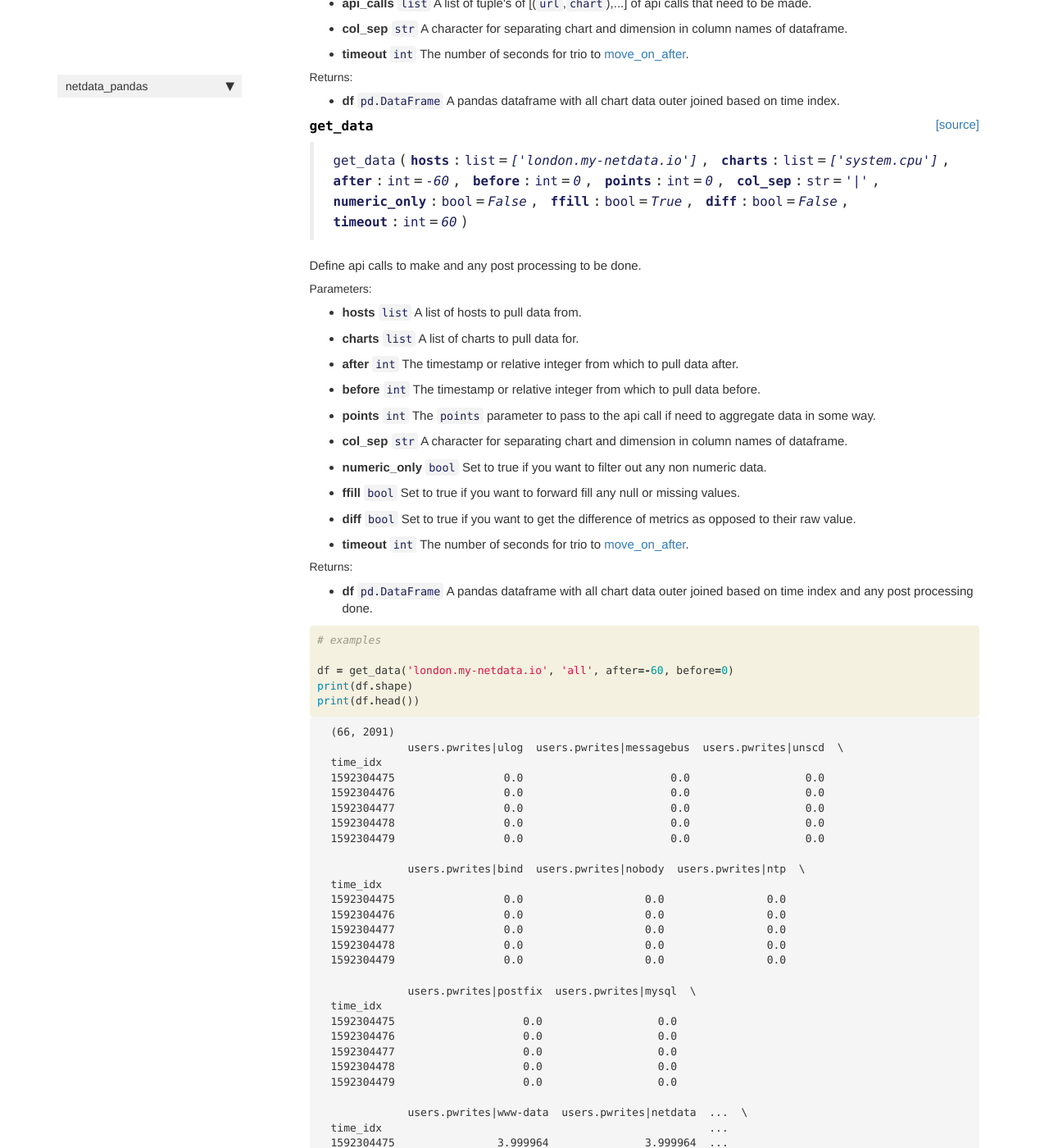
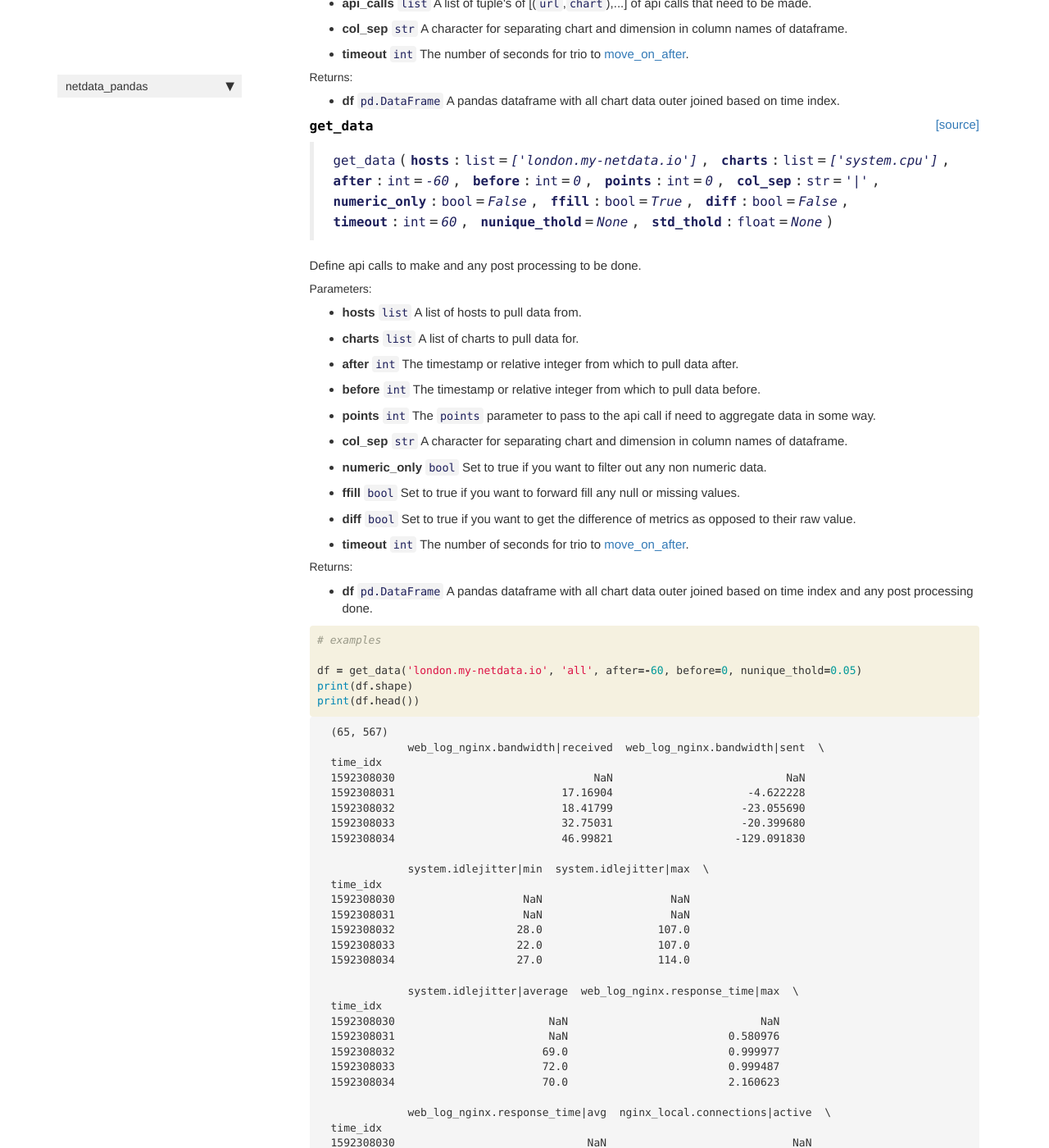
Before and after one commit to netdata/netdata-pandas, a Jekyll site: the page built from docs/data.html, in a window 1280 px wide and 1400 px high, scrolled down 1210 px. Shown: the whole window at 82% size. Built offline with Jekyll 4.4.1, drawn with Linux system fonts in a browser that asks for light colours; nearby versions of some CDN libraries; comment, search, counter and statistics services are not loaded; some of the changed text lies outside the part shown.

Commit message:
adding some data wrangling functions

```diff
--- a/docs/_data/sidebars/home_sidebar.yml
+++ b/docs/_data/sidebars/home_sidebar.yml
@@ -13,8 +13,8 @@
       title: data
       url: /data
     - output: web,pdf
-      title: utils
-      url: /utils
+      title: wrangle
+      url: /wrangle
     output: web
     title: netdata_pandas
   output: web
--- a/docs/data.html
+++ b/docs/data.html
@@ -45,7 +45,7 @@
 
 
 <div class="output_markdown rendered_html output_subarea ">
-<h4 id="get_chart_list" class="doc_header"><code>get_chart_list</code><a href="https://github.com/netdata/netdata-pandas/tree/master/netdata_pandas/data.py#L15" class="source_link" style="float:right">[source]</a></h4><blockquote><p><code>get_chart_list</code>(<strong><code>host</code></strong>:<code>str</code>=<em><code>'127.0.0.1:19999'</code></em>, <strong><code>starts_with</code></strong>:<code>str</code>=<em><code>None</code></em>)</p>
+<h4 id="get_chart_list" class="doc_header"><code>get_chart_list</code><a href="https://github.com/netdata/netdata-pandas/tree/master/netdata_pandas/data.py#L16" class="source_link" style="float:right">[source]</a></h4><blockquote><p><code>get_chart_list</code>(<strong><code>host</code></strong>:<code>str</code>=<em><code>'127.0.0.1:19999'</code></em>, <strong><code>starts_with</code></strong>:<code>str</code>=<em><code>None</code></em>)</p>
 </blockquote>
 <p>Get list of all available charts on a <code>host</code>.</p>
 <h5 id="Parameters:">Parameters:<a class="anchor-link" href="#Parameters:"> </a></h5><ul>
@@ -107,7 +107,7 @@
 
 
 <div class="output_markdown rendered_html output_subarea ">
-<h4 id="get_chart" class="doc_header"><code>get_chart</code><a href="https://github.com/netdata/netdata-pandas/tree/master/netdata_pandas/data.py#L38" class="source_link" style="float:right">[source]</a></h4><blockquote><p><code>get_chart</code>(<strong><code>api_call</code></strong>:<code>str</code>, <strong><code>data</code></strong>:<code>list</code>, <strong><code>col_sep</code></strong>:<code>str</code>=<em><code>'|'</code></em>)</p>
+<h4 id="get_chart" class="doc_header"><code>get_chart</code><a href="https://github.com/netdata/netdata-pandas/tree/master/netdata_pandas/data.py#L39" class="source_link" style="float:right">[source]</a></h4><blockquote><p><code>get_chart</code>(<strong><code>api_call</code></strong>:<code>str</code>, <strong><code>data</code></strong>:<code>list</code>, <strong><code>col_sep</code></strong>:<code>str</code>=<em><code>'|'</code></em>)</p>
 </blockquote>
 <p>Get data for an individual chart.</p>
 <h5 id="Parameters:">Parameters:<a class="anchor-link" href="#Parameters:"> </a></h5><ul>
@@ -144,7 +144,7 @@
 
 
 <div class="output_markdown rendered_html output_subarea ">
-<h4 id="get_charts" class="doc_header"><code>get_charts</code><a href="https://github.com/netdata/netdata-pandas/tree/master/netdata_pandas/data.py#L59" class="source_link" style="float:right">[source]</a></h4><blockquote><p><code>get_charts</code>(<strong><code>api_calls</code></strong>, <strong><code>col_sep</code></strong>=<em><code>'|'</code></em>, <strong><code>timeout</code></strong>:<code>int</code>=<em><code>60</code></em>)</p>
+<h4 id="get_charts" class="doc_header"><code>get_charts</code><a href="https://github.com/netdata/netdata-pandas/tree/master/netdata_pandas/data.py#L60" class="source_link" style="float:right">[source]</a></h4><blockquote><p><code>get_charts</code>(<strong><code>api_calls</code></strong>, <strong><code>col_sep</code></strong>=<em><code>'|'</code></em>, <strong><code>timeout</code></strong>:<code>int</code>=<em><code>60</code></em>)</p>
 </blockquote>
 <p>Create a nursey to make seperate async calls to get each chart.</p>
 <h5 id="Parameters:">Parameters:<a class="anchor-link" href="#Parameters:"> </a></h5><ul>
@@ -184,7 +184,7 @@
 
 
 <div class="output_markdown rendered_html output_subarea ">
-<h4 id="get_data" class="doc_header"><code>get_data</code><a href="https://github.com/netdata/netdata-pandas/tree/master/netdata_pandas/data.py#L83" class="source_link" style="float:right">[source]</a></h4><blockquote><p><code>get_data</code>(<strong><code>hosts</code></strong>:<code>list</code>=<em><code>['london.my-netdata.io']</code></em>, <strong><code>charts</code></strong>:<code>list</code>=<em><code>['system.cpu']</code></em>, <strong><code>after</code></strong>:<code>int</code>=<em><code>-60</code></em>, <strong><code>before</code></strong>:<code>int</code>=<em><code>0</code></em>, <strong><code>points</code></strong>:<code>int</code>=<em><code>0</code></em>, <strong><code>col_sep</code></strong>:<code>str</code>=<em><code>'|'</code></em>, <strong><code>numeric_only</code></strong>:<code>bool</code>=<em><code>False</code></em>, <strong><code>ffill</code></strong>:<code>bool</code>=<em><code>True</code></em>, <strong><code>diff</code></strong>:<code>bool</code>=<em><code>False</code></em>, <strong><code>timeout</code></strong>:<code>int</code>=<em><code>60</code></em>)</p>
+<h4 id="get_data" class="doc_header"><code>get_data</code><a href="https://github.com/netdata/netdata-pandas/tree/master/netdata_pandas/data.py#L84" class="source_link" style="float:right">[source]</a></h4><blockquote><p><code>get_data</code>(<strong><code>hosts</code></strong>:<code>list</code>=<em><code>['london.my-netdata.io']</code></em>, <strong><code>charts</code></strong>:<code>list</code>=<em><code>['system.cpu']</code></em>, <strong><code>after</code></strong>:<code>int</code>=<em><code>-60</code></em>, <strong><code>before</code></strong>:<code>int</code>=<em><code>0</code></em>, <strong><code>points</code></strong>:<code>int</code>=<em><code>0</code></em>, <strong><code>col_sep</code></strong>:<code>str</code>=<em><code>'|'</code></em>, <strong><code>numeric_only</code></strong>:<code>bool</code>=<em><code>False</code></em>, <strong><code>ffill</code></strong>:<code>bool</code>=<em><code>True</code></em>, <strong><code>diff</code></strong>:<code>bool</code>=<em><code>False</code></em>, <strong><code>timeout</code></strong>:<code>int</code>=<em><code>60</code></em>, <strong><code>nunique_thold</code></strong>=<em><code>None</code></em>, <strong><code>std_thold</code></strong>:<code>float</code>=<em><code>None</code></em>)</p>
 </blockquote>
 <p>Define api calls to make and any post processing to be done.</p>
 <h5 id="Parameters:">Parameters:<a class="anchor-link" href="#Parameters:"> </a></h5><ul>
@@ -222,7 +222,7 @@
     <div class="input_area">
 <div class=" highlight hl-ipython3"><pre><span></span><span class="c1"># examples</span>
 
-<span class="n">df</span> <span class="o">=</span> <span class="n">get_data</span><span class="p">(</span><span class="s1">&#39;london.my-netdata.io&#39;</span><span class="p">,</span> <span class="s1">&#39;all&#39;</span><span class="p">,</span> <span class="n">after</span><span class="o">=-</span><span class="mi">60</span><span class="p">,</span> <span class="n">before</span><span class="o">=</span><span class="mi">0</span><span class="p">)</span>
+<span class="n">df</span> <span class="o">=</span> <span class="n">get_data</span><span class="p">(</span><span class="s1">&#39;london.my-netdata.io&#39;</span><span class="p">,</span> <span class="s1">&#39;all&#39;</span><span class="p">,</span> <span class="n">after</span><span class="o">=-</span><span class="mi">60</span><span class="p">,</span> <span class="n">before</span><span class="o">=</span><span class="mi">0</span><span class="p">,</span> <span class="n">nunique_thold</span><span class="o">=</span><span class="mf">0.05</span><span class="p">)</span>
 <span class="nb">print</span><span class="p">(</span><span class="n">df</span><span class="o">.</span><span class="n">shape</span><span class="p">)</span>
 <span class="nb">print</span><span class="p">(</span><span class="n">df</span><span class="o">.</span><span class="n">head</span><span class="p">())</span>
 </pre></div>
@@ -237,96 +237,80 @@
 <div class="output_area">
 
 <div class="output_subarea output_stream output_stdout output_text">
-<pre>(66, 2091)
-            users.pwrites|ulog  users.pwrites|messagebus  users.pwrites|unscd  \
+<pre>(65, 567)
+            web_log_nginx.bandwidth|received  web_log_nginx.bandwidth|sent  \
 time_idx
-1592304475                 0.0                       0.0                  0.0
-1592304476                 0.0                       0.0                  0.0
-1592304477                 0.0                       0.0                  0.0
-1592304478                 0.0                       0.0                  0.0
-1592304479                 0.0                       0.0                  0.0
+1592308030                               NaN                           NaN
+1592308031                          17.16904                     -4.622228
+1592308032                          18.41799                    -23.055690
+1592308033                          32.75031                    -20.399680
+1592308034                          46.99821                   -129.091830
 
-            users.pwrites|bind  users.pwrites|nobody  users.pwrites|ntp  \
+            system.idlejitter|min  system.idlejitter|max  \
 time_idx
-1592304475                 0.0                   0.0                0.0
-1592304476                 0.0                   0.0                0.0
-1592304477                 0.0                   0.0                0.0
-1592304478                 0.0                   0.0                0.0
-1592304479                 0.0                   0.0                0.0
+1592308030                    NaN                    NaN
+1592308031                    NaN                    NaN
+1592308032                   28.0                  107.0
+1592308033                   22.0                  107.0
+1592308034                   27.0                  114.0
 
-            users.pwrites|postfix  users.pwrites|mysql  \
+            system.idlejitter|average  web_log_nginx.response_time|max  \
 time_idx
-1592304475                    0.0                  0.0
-1592304476                    0.0                  0.0
-1592304477                    0.0                  0.0
-1592304478                    0.0                  0.0
-1592304479                    0.0                  0.0
+1592308030                        NaN                              NaN
+1592308031                        NaN                         0.580976
+1592308032                       69.0                         0.999977
+1592308033                       72.0                         0.999487
+1592308034                       70.0                         2.160623
 
-            users.pwrites|www-data  users.pwrites|netdata  ...  \
-time_idx                                                   ...
-1592304475                3.999964               3.999964  ...
-1592304476                0.000000               3.999968  ...
-1592304477                3.999964               3.999964  ...
-1592304478                3.999964               3.999964  ...
-1592304479                0.000000               3.984028  ...
+            web_log_nginx.response_time|avg  nginx_local.connections|active  \
+time_idx
+1592308030                              NaN                             NaN
+1592308031                         0.387511                           167.0
+1592308032                         0.569965                           167.0
+1592308033                         0.338381                           169.0
+1592308034                         1.036218                           167.0
 
-            mysql_local.connections|aborted mysql_local.qcache_ops|hits  \
+            nginx_local.connection_status|idle  nginx_local.requests|requests  \
 time_idx
-1592304475                              NaN                         NaN
-1592304476                              NaN                         NaN
-1592304477                              NaN                         NaN
-1592304478                              NaN                         NaN
-1592304479                              NaN                         NaN
+1592308030                                 NaN                            NaN
+1592308031                               166.0                       3.319424
+1592308032                               166.0                       3.839579
+1592308033                               168.0                       5.899705
+1592308034                               166.0                       8.580716
 
-           mysql_local.qcache_ops|lowmem prunes  \
+            ...  groups.uptime|messagebus  groups.uptime|unscd  \
+time_idx    ...
+1592308030  ...                       NaN                  NaN
+1592308031  ...                       NaN                  NaN
+1592308032  ...                       NaN                  NaN
+1592308033  ...                       NaN                  NaN
+1592308034  ...                       NaN                  NaN
+
+            groups.uptime|bind  groups.uptime|nogroup  groups.uptime|ntp  \
 time_idx
-1592304475                                  NaN
-1592304476                                  NaN
-1592304477                                  NaN
-1592304478                                  NaN
-1592304479                                  NaN
+1592308030                 NaN                    NaN                NaN
+1592308031                 NaN                    NaN                NaN
+1592308032                 NaN                    NaN                NaN
+1592308033                 NaN                    NaN                NaN
+1592308034                 NaN                    NaN                NaN
 
-            mysql_local.qcache_ops|inserts  mysql_local.qcache_ops|not cached  \
+            groups.uptime|postfix  groups.uptime|mysql  \
 time_idx
-1592304475                             NaN                                NaN
-1592304476                             NaN                                NaN
-1592304477                             NaN                                NaN
-1592304478                             NaN                                NaN
-1592304479                             NaN                                NaN
+1592308030                    NaN                  NaN
+1592308031                    NaN                  NaN
+1592308032                    NaN                  NaN
+1592308033                    NaN                  NaN
+1592308034                    NaN                  NaN
 
-            mysql_local.innodb_os_log_fsync_writes|fsyncs  \
+            groups.uptime|www-data  groups.uptime|netdata  groups.uptime|root
 time_idx
-1592304475                                            NaN
-1592304476                                            NaN
-1592304477                                            NaN
-1592304478                                            NaN
-1592304479                                            NaN
+1592308030                     NaN                    NaN                 NaN
+1592308031                     NaN                    NaN                 NaN
+1592308032                     NaN                    NaN                 NaN
+1592308033                     NaN                    NaN                 NaN
+1592308034                     NaN                    NaN                 NaN
 
-            mysql_local.galera_cluster_status|status  \
-time_idx
-1592304475                                       NaN
-1592304476                                       NaN
-1592304477                                       NaN
-1592304478                                       NaN
-1592304479                                       NaN
-
-            web_log_nginx.response_time|min  web_log_nginx.response_time|max  \
-time_idx
-1592304475                              NaN                              NaN
-1592304476                              NaN                              NaN
-1592304477                              NaN                              NaN
-1592304478                              NaN                              NaN
-1592304479                              NaN                              NaN
-
-            web_log_nginx.response_time|avg
-time_idx
-1592304475                              NaN
-1592304476                              NaN
-1592304477                              NaN
-1592304478                              NaN
-1592304479                              NaN
-
-[5 rows x 2091 columns]
+[5 rows x 567 columns]
 </pre>
 </div>
 </div>
--- a/docs/sidebar.json
+++ b/docs/sidebar.json
@@ -2,6 +2,6 @@
   "netdata_pandas": {
     "Overview": "/",
     "data": "/data",
-    "utils": "/utils"
+    "wrangle": "/wrangle"
   }
 }
--- a/netdata_pandas/_nbdev.py
+++ b/netdata_pandas/_nbdev.py
@@ -6,10 +6,11 @@
          "get_chart": "00_data.ipynb",
          "get_charts": "00_data.ipynb",
          "get_data": "00_data.ipynb",
-         "do_stuff": "01_utils.ipynb"}
+         "drop_low_uniqueness_cols": "01_wrangle.ipynb",
+         "drop_low_std_cols": "01_wrangle.ipynb"}
 
 modules = ["data.py",
-           "utils.py"]
+           "wrangle.py"]
 
 doc_url = "https://netdata.github.io/netdata-pandas/"
 
```
Also changed, not shown: docs/wrangle.html (added, +167 -0 lines), netdata_pandas/data.py (+7 -1 lines), netdata_pandas/wrangle.py (added, +46 -0 lines), 3 other files.
